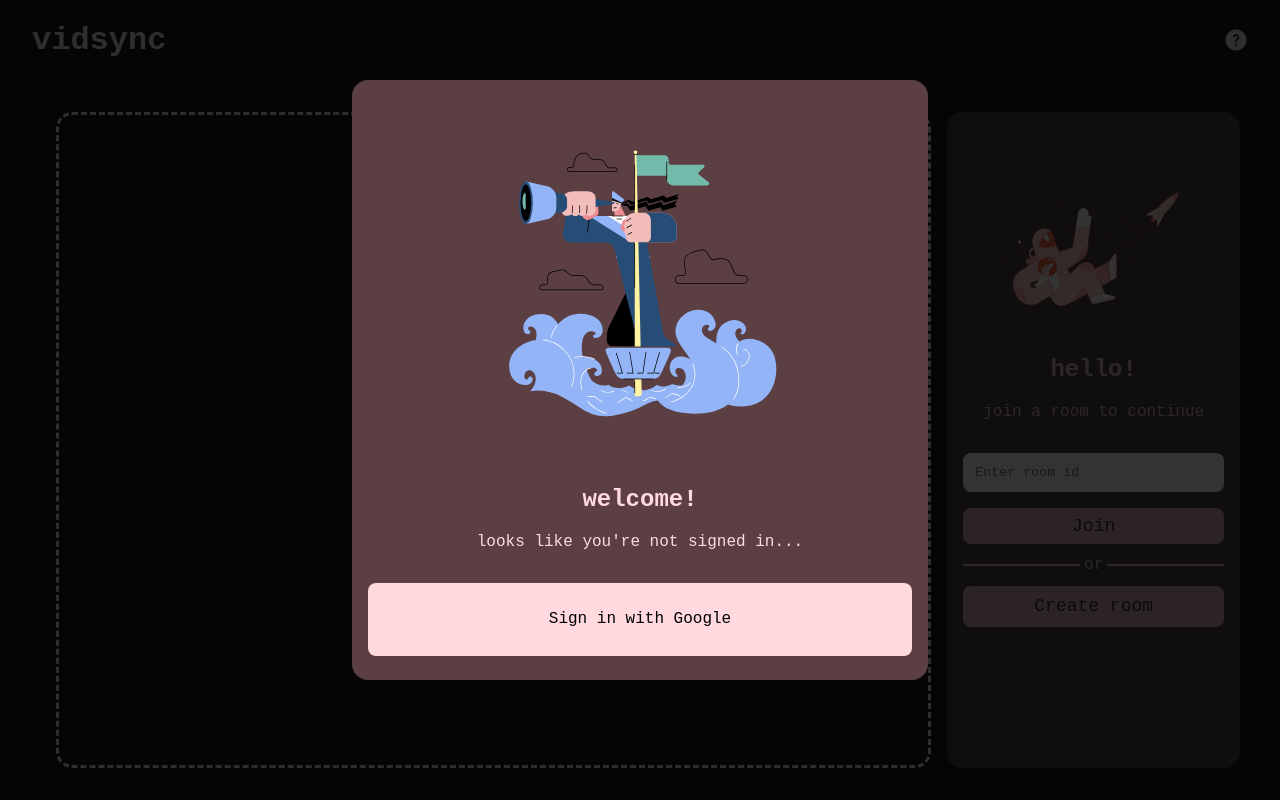
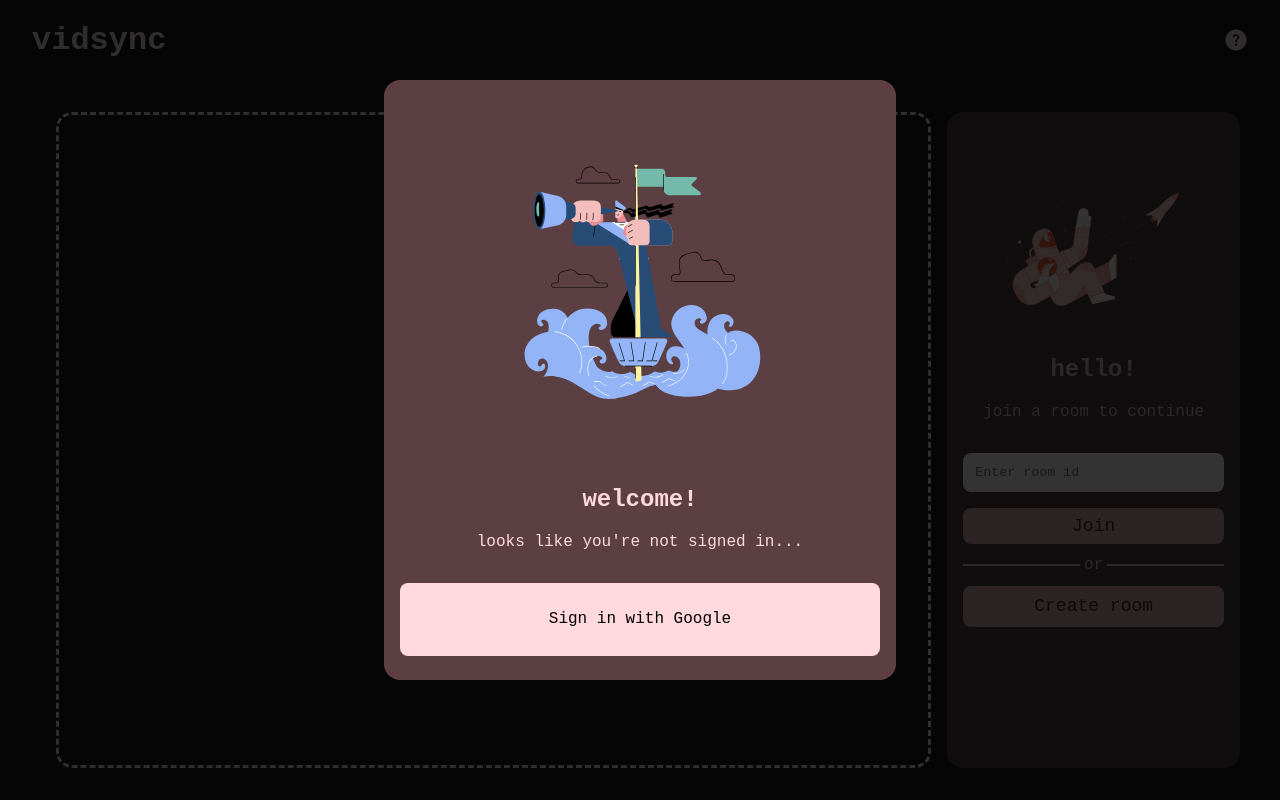
Before and after one commit to stravo1/vidsync, a Svelte app: page / in a window 1280 px wide. Built offline with nearby package versions, Linux system fonts and the light colour scheme; no server answers; a web font is replaced by a local one.

Commit message:
fix: message box issue as peerName was not properly accessed
also logging srt file type as its misbehaving on some PCs

```diff
--- a/src/assets/js/misc.js
+++ b/src/assets/js/misc.js
@@ -1,5 +1,4 @@
 import {
-  caller,
   connected,
   dataChannel,
   messages,
@@ -10,18 +9,6 @@ import {
   time,
   user,
 } from "./store";
-import {
-  getFirestore,
-  addDoc,
-  setDoc,
-  updateDoc,
-  deleteDoc,
-  getDoc,
-  getDocs,
-  onSnapshot,
-  doc,
-  collection,
-} from "firebase/firestore";
 import { get } from "svelte/store";
 
 // Firebase configuration
@@ -55,10 +42,10 @@ const getTime = (time) => {
 
 const commandInterpreter = (command) => {
   /* all reg-ex */
-  var nameSet = /:name \w+/;
+  var nameSet = /:name .+/;
   var seek = /:seek \d+/;
-  var setVid = /:set-video \w+/;
-  var setSub = /:set-sub \w+/;
+  var setVid = /:set-video .+/;
+  var setSub = /:set-sub .+/;
 
   var text = "";
   switch (command) {
@@ -199,6 +186,7 @@ const registerChannelEventListeners = (channel, hangUp) => {
     setTimeout(hangUp, 1000);
   });
   channel.addEventListener("message", (event) => {
+    let $peerName = get(peerName);
     var seek = /:seek \d+.\d*/;
     console.log("Message received: " + event.data);
     if ($peerName != null) {
@@ -228,5 +216,5 @@ export {
   firebaseConfig,
   commandInterpreter,
   registerPeerConnectionListeners,
-  registerChannelEventListeners
+  registerChannelEventListeners,
 };
--- a/src/lib/Auth.svelte
+++ b/src/lib/Auth.svelte
@@ -83,7 +83,7 @@
     background-color: black;
   }
   .card {
-    width: 45vw;
+    width: 40vw;
     height: 75vh;
     padding: 1.5rem 1rem;
     box-sizing: border-box;
@@ -91,7 +91,7 @@
     z-index: 10;
     color: wheat;
     margin: 10vh auto;
-    min-width: 280px;
+    min-width: 320px;
     border-radius: 1rem;
     display: flex;
     flex-direction: column;
--- a/src/lib/components/Player.svelte
+++ b/src/lib/components/Player.svelte
@@ -33,6 +33,7 @@
   }
   const setSubs = async () => {
     let url;
+    console.log(subsFile[0]);
     if (subsFile[0].type == "text/vtt") {
       url = URL.createObjectURL(subsFile[0]);
     } else if (subsFile[0].type == "application/x-subrip") {
```
